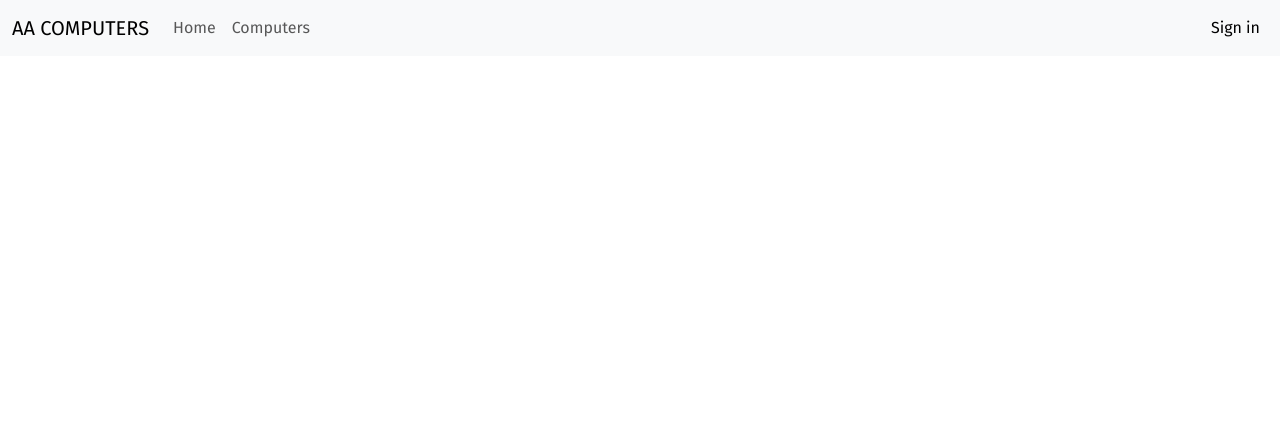
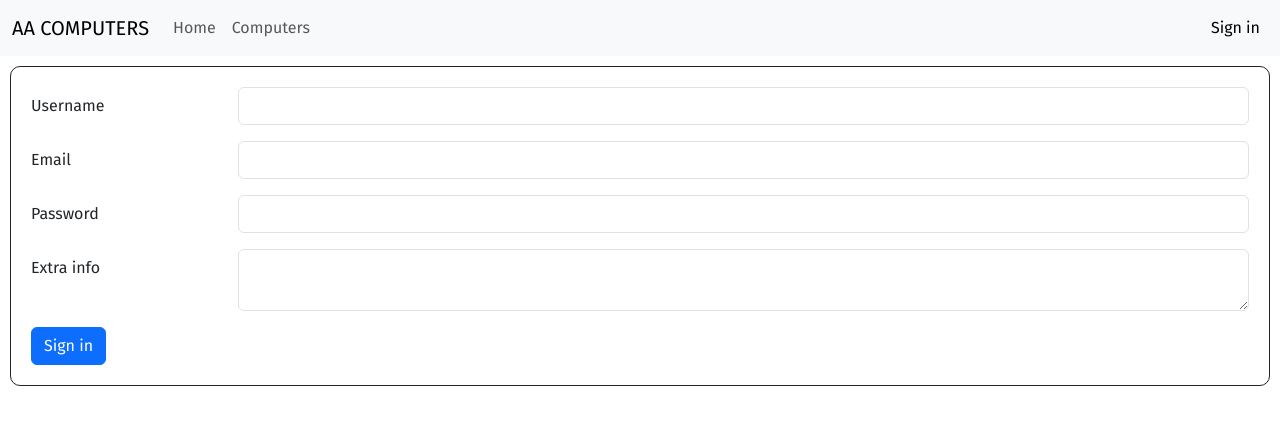
Before and after one commit to AamirFontenot/Personal-website-, a website: page Sign in.html in a window 1280 px wide. Drawn offline with nearby package versions, Linux system fonts and the light colour scheme; a web font is replaced by a local one.

Commit message:
added input and text field to the sign in page and incassed it in a box

```diff
--- a/CSS/styles.css
+++ b/CSS/styles.css
@@ -51,6 +51,13 @@ section {
     text-align: center;
 }
 
+.box {
+    border-radius: 10px;
+    margin: 10px;
+    border: #212529 1px solid;
+    padding: 20px;
+}
+
 .pic1 {
     background-image: url("../pictures/Simple PC.png");
     background-size: cover;
--- a/Sign in.html
+++ b/Sign in.html
@@ -39,6 +39,38 @@
       </div>
     </nav>
 
+    <div class="box">
+      <form>
+        <div class="row mb-3">
+        <label for="inputName3" class="col-sm-2 col-form-label">Username</label>
+        <div class="col-sm-10">
+          <input type="text" class="form-control" id="inputName3" required>
+        </div>
+      </div>
+        <div class="row mb-3">
+          <label for="inputEmail3" class="col-sm-2 col-form-label">Email</label>
+          <div class="col-sm-10">
+            <input type="email" class="form-control" id="inputEmail3" required>
+          </div>
+        </div>
+        <div class="row mb-3">
+          <label for="inputPassword3" class="col-sm-2 col-form-label">Password</label>
+          <div class="col-sm-10">
+            <input type="password" class="form-control" id="inputPassword3" required>
+          </div>
+        </div>
+        <div class="row mb-3">
+          <label for="Textarea" class="col-sm-2 col-form-label">Extra info</label>
+          <div class="col-sm-10">
+            <textarea type="text" class="form-control" id="Textarea"></textarea>
+          </div>
+        </div>
+
+        <button type="submit" class="btn btn-primary">Sign in</button>
+      </form>
+    </div>
+
+
 
     <!-- Bootstrap java CDN-->
     <script src="https://cdn.jsdelivr.net/npm/bootstrap@5.3.3/dist/js/bootstrap.bundle.min.js"
```
Lines whose indentation alone changed are shown as unchanged.
